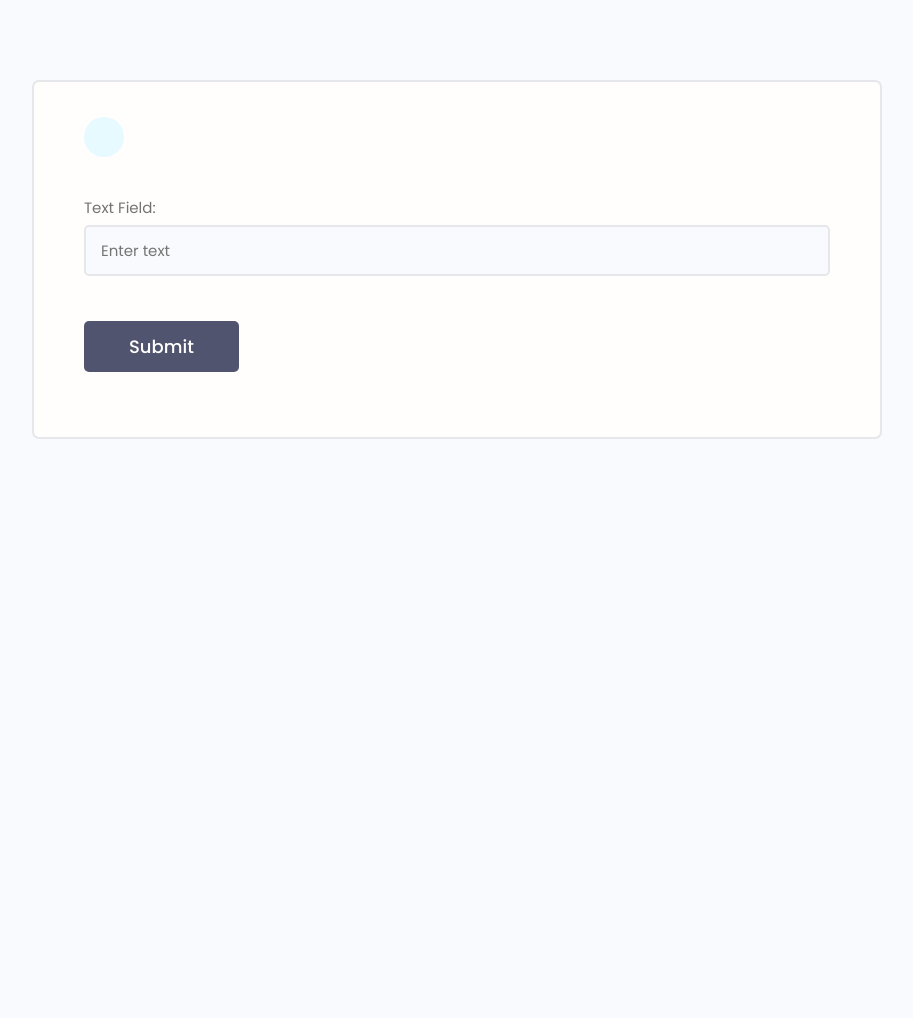
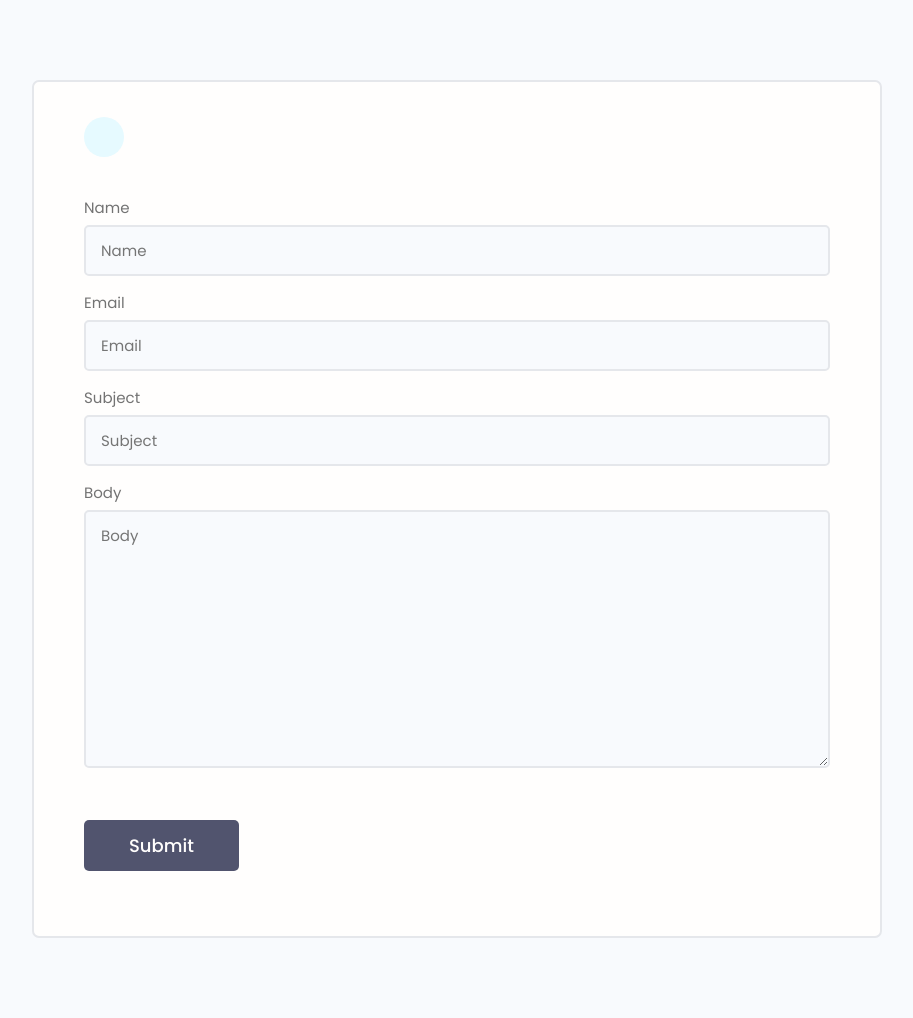
Before and after one commit to ahnge/devsearch, a Django app: page /send-message/00000000-0000-0000-0000-000000000001/ in a window 1280 px wide. Shown: the part 77-1095 px from the top of the page, without its empty margins (183-1096 px from the left). Before the commit the page ends 516 px from the top, so only its background shows below. Run offline with Django 4.2, Linux system fonts and the light colour scheme; tables that the repository leaves empty hold one stand-in row (values such as "Sample post"); some libraries are stand-ins or nearby versions.

Commit message:
🔥 messaging feature is now working
👉 create model form for users.models.message model
👉 render the message_form when get req to users:create_msg url views
👉 handle data when post req to above view.

```diff
--- a/users/forms.py
+++ b/users/forms.py
@@ -1,7 +1,7 @@
 from django.contrib.auth.forms import UserCreationForm
 from django.contrib.auth.models import User
 from django.forms.models import ModelForm
-from .models import Profile, Skill
+from .models import Profile, Skill, Message
 
 
 class UserCreateForm(UserCreationForm):
@@ -51,3 +51,16 @@ class SkillForm(ModelForm):
         for name, field in self.fields.items():
             field.widget.attrs.update(
                 {'class': 'input', 'placeholder': f"{name.capitalize()}"})
+
+
+class MessageForm(ModelForm):
+    class Meta:
+        model = Message
+        fields = ['name', 'email', 'subject', 'body']
+
+    def __init__(self,  *args, **kwargs):
+        super(MessageForm, self).__init__(*args, **kwargs)
+
+        for name, field in self.fields.items():
+            field.widget.attrs.update(
+                {'class': 'input', 'placeholder': f"{name.capitalize()}"})
--- a/users/templates/users/message_form.html
+++ b/users/templates/users/message_form.html
@@ -7,15 +7,26 @@
             <a class="backButton" href="{% url 'users:user_profile' profile_id %}"><i class="im im-angle-left"></i></a>
             <br>
 
-            <form class="form" method="POST">
+            <form method="post" class="form">
                 {% csrf_token %}
-                <!-- Input:Text -->
+                {% if request.user.is_authenticated == False %}
+                {% for field in form  %}
                 <div class="form__field">
-                    <label for="formInput#text">Text Field: </label>
-                    <input class="input input--text" id="formInput#text" type="text" name="text"
-                        placeholder="Enter text" />
+                    <label for="formInput#text">{{field.label}}</label>
+                    {{field}}
                 </div>
-                <input class="btn btn--sub btn--lg  my-md" type="submit" value="Submit" />
+                {% endfor %}
+                {% else %}
+                <div class="form__field">
+                    <label for="formInput#text">{{form.subject.label}}</label>
+                    {{form.subject}}
+                </div>
+                <div class="form__field">
+                    <label for="formInput#text">{{form.body.label}}</label>
+                    {{form.body}}
+                </div>
+                {% endif %}
+                <input class="btn btn--sub btn--lg my-md" type="submit" value="Submit" />
             </form>
         </div>
     </div>
--- a/users/views.py
+++ b/users/views.py
@@ -5,7 +5,7 @@ from django.contrib.auth import authenticate, login, logout
 from django.contrib import messages
 from django.contrib.auth.mixins import LoginRequiredMixin
 from .models import Profile, Message
-from .forms import UserCreateForm, ProfileForm, SkillForm
+from .forms import UserCreateForm, ProfileForm, SkillForm, MessageForm
 from .utils import search_profiles, paginate_profiles
 
 # Create your views here.
@@ -228,5 +228,32 @@ class CreateMsg(View):
     template_name = "users/message_form.html"
 
     def get(self, req, pk):
-        ctx = {'profile_id': pk}
+        p = Profile.objects.get(pk=pk)
+        if req.user.is_authenticated and req.user.profile == p:
+            messages.warning(req, "Wow Wow, just wow!")
+            return redirect('users:user_profile', pk=pk)
+        f = MessageForm()
+        ctx = {'profile_id': pk, 'form': f}
         return render(req, self.template_name, ctx)
+
+    def post(self, req, pk):
+        recipient_p = Profile.objects.get(pk=pk)
+        f = MessageForm(req.POST)
+        if f.is_valid():
+            if req.user.is_authenticated:
+                m = f.save(commit=False)
+                m.sender = req.user.profile
+                m.recipient = recipient_p
+                m.name = req.user.profile.name
+                m.email = req.user.profile.email
+                m.save()
+            else:
+                m = f.save(commit=False)
+                m.recipient = recipient_p
+                m.save()
+            messages.success(req, "Message sent successfully")
+            return redirect('users:user_profile', pk=pk)
+
+        ctx = {'profile_id': pk, 'form': f}
+        messages.error(req, "Message not sent")
+        return render(req, self.template_name, ctx)
```
